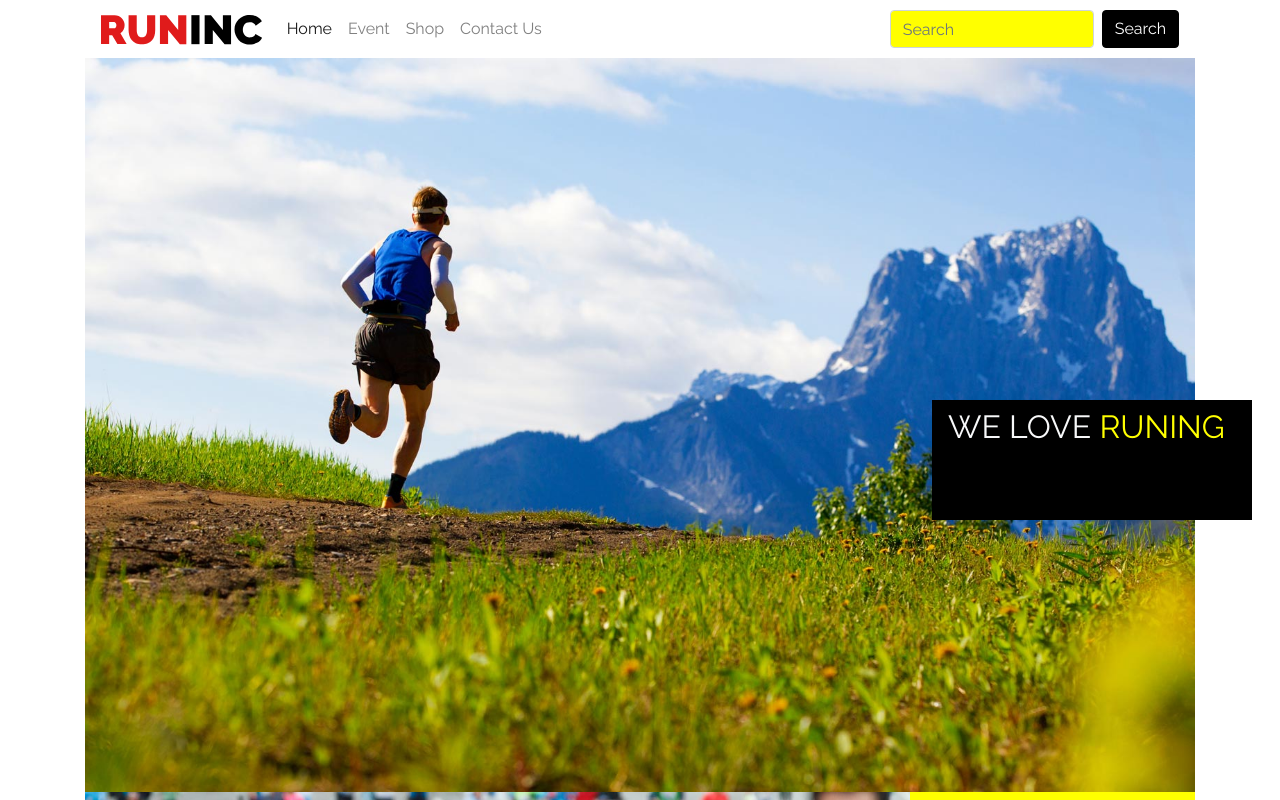
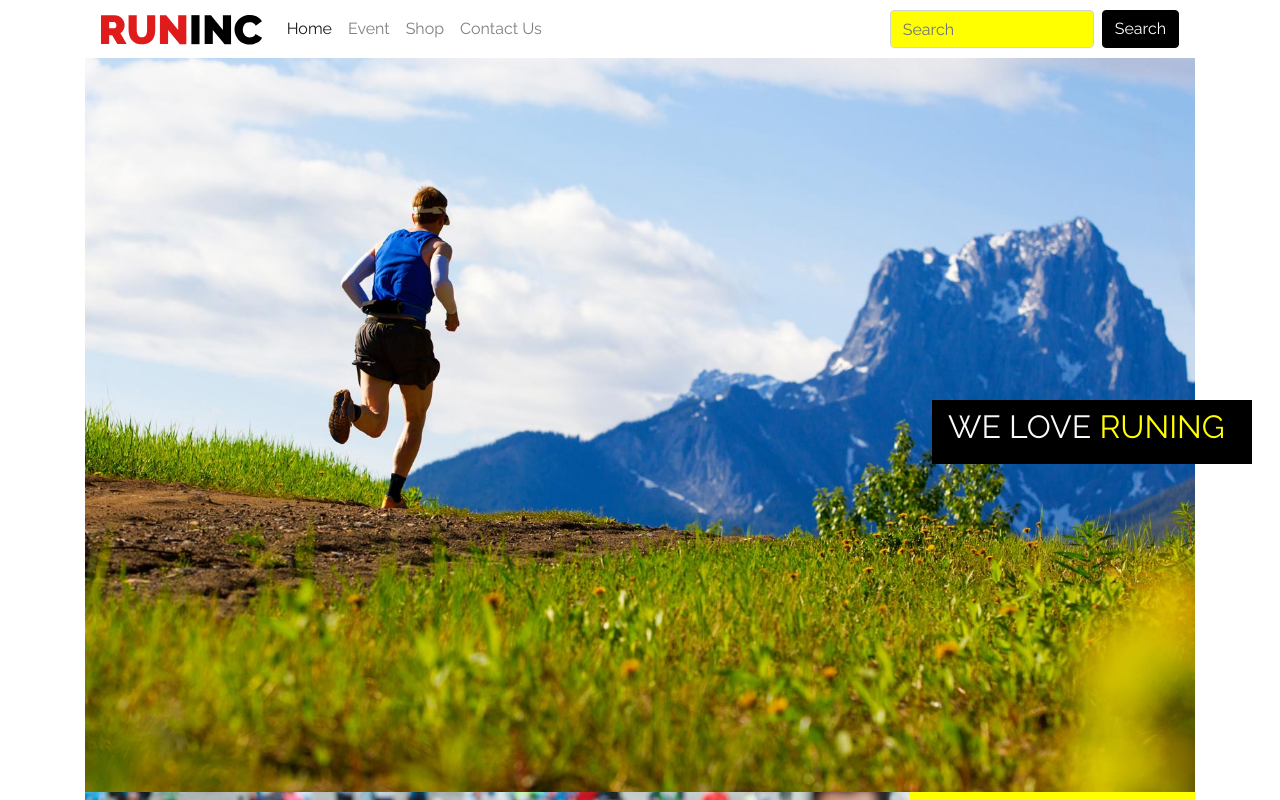
Before and after one commit to kirkemann/reactweb, a React (Create React App) app: page / in a window 1280 px wide. Shown: the top 800 px of the page. Built offline with nearby package versions, Linux system fonts and the light colour scheme.

Commit message:
Update index.scss

```diff
--- a/src/index.scss
+++ b/src/index.scss
@@ -20,7 +20,7 @@ span
 {
   top: 400px;
   left: 932px;
-  height: 15%;
+  height: 8%;
 }
 .eventtext {
   top: 150px;
```
